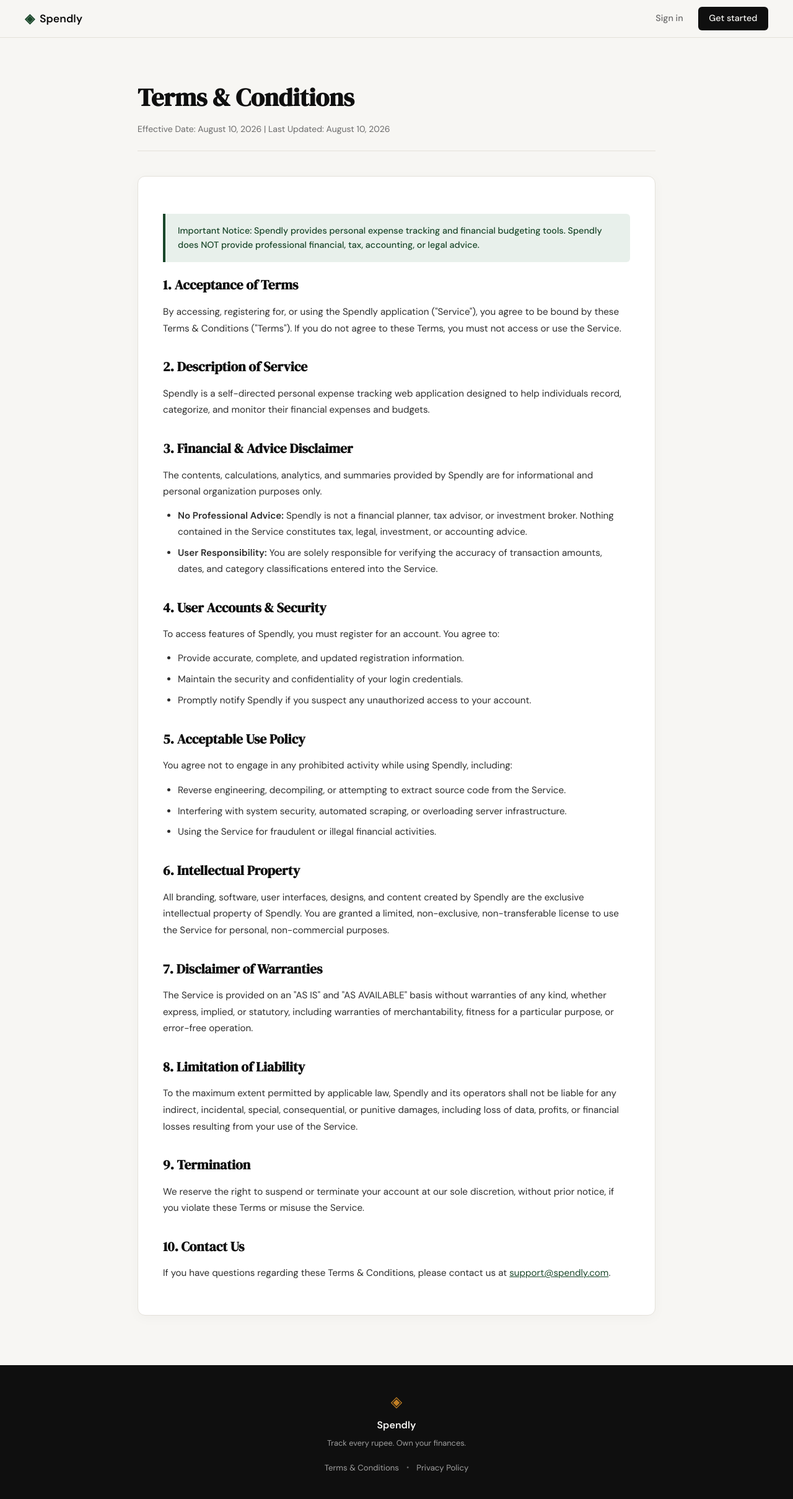
After one commit to Mathedu-pandian/spendly-expense-tracker, a Flask app: page /terms in a window 1280 px wide. The commit adds this page. Shown: the whole page at 62% size. Run offline with Flask 3, Linux system fonts and the light colour scheme.

Commit message:
feat: add Terms & Conditions and Privacy Policy legal pages

```diff
--- a/app.py
+++ b/app.py
@@ -26,6 +26,17 @@ def register():
 @app.route("/login")
 def login():
     return render_template("login.html")
+
+
+@app.route("/terms")
+def terms():
+    return render_template("terms.html")
+
+
+@app.route("/privacy")
+def privacy():
+    return render_template("privacy.html")
+
 
 
 # ------------------------------------------------------------------ #
--- a/static/css/style.css
+++ b/static/css/style.css
@@ -507,6 +507,113 @@ a { color: inherit; text-decoration: none; }
     color: var(--ink-faint);
 }
 
+.footer-legal {
+    display: flex;
+    align-items: center;
+    gap: 0.75rem;
+    margin-top: 0.75rem;
+    font-size: 0.825rem;
+}
+
+.footer-legal a {
+    color: var(--ink-faint);
+    transition: color 0.2s;
+}
+
+.footer-legal a:hover {
+    color: var(--paper);
+    text-decoration: underline;
+}
+
+.footer-dot {
+    color: var(--ink-muted);
+    font-size: 0.75rem;
+}
+
+/* ------------------------------------------------------------------ */
+/* Legal Pages                                                         */
+/* ------------------------------------------------------------------ */
+
+.legal-section {
+    padding: 4rem 2rem 5rem;
+    max-width: 900px;
+    margin: 0 auto;
+}
+
+.legal-header {
+    margin-bottom: 2.5rem;
+    padding-bottom: 1.5rem;
+    border-bottom: 1px solid var(--border);
+}
+
+.legal-title {
+    font-family: var(--font-display);
+    font-size: 2.5rem;
+    color: var(--ink);
+    margin-bottom: 0.5rem;
+}
+
+.legal-meta {
+    font-size: 0.875rem;
+    color: var(--ink-muted);
+}
+
+.legal-card {
+    background: var(--paper-card);
+    border: 1px solid var(--border);
+    border-radius: var(--radius-md);
+    padding: 2.5rem;
+    box-shadow: 0 4px 20px rgba(0,0,0,0.03);
+}
+
+.legal-block {
+    margin-bottom: 2rem;
+}
+
+.legal-block:last-child {
+    margin-bottom: 0;
+}
+
+.legal-subtitle {
+    font-family: var(--font-display);
+    font-size: 1.35rem;
+    color: var(--ink);
+    margin-bottom: 0.75rem;
+    display: flex;
+    align-items: center;
+    gap: 0.5rem;
+}
+
+.legal-text {
+    font-size: 0.95rem;
+    color: var(--ink-soft);
+    line-height: 1.75;
+    margin-bottom: 0.85rem;
+}
+
+.legal-list {
+    margin-left: 1.5rem;
+    margin-bottom: 1rem;
+    color: var(--ink-soft);
+    font-size: 0.95rem;
+    line-height: 1.7;
+}
+
+.legal-list li {
+    margin-bottom: 0.5rem;
+}
+
+.legal-highlight {
+    background: var(--accent-light);
+    border-left: 4px solid var(--accent);
+    padding: 1rem 1.25rem;
+    border-radius: 0 var(--radius-sm) var(--radius-sm) 0;
+    margin: 1.25rem 0;
+    font-size: 0.9rem;
+    color: var(--accent);
+    font-weight: 500;
+}
+
 /* ------------------------------------------------------------------ */
 /* Responsive                                                          */
 /* ------------------------------------------------------------------ */
--- a/templates/base.html
+++ b/templates/base.html
@@ -34,6 +34,11 @@
             <span class="brand-icon">◈</span>
             <span class="footer-name">Spendly</span>
             <p class="footer-copy">Track every rupee. Own your finances.</p>
+            <div class="footer-legal">
+                <a href="{{ url_for('terms') }}">Terms & Conditions</a>
+                <span class="footer-dot">•</span>
+                <a href="{{ url_for('privacy') }}">Privacy Policy</a>
+            </div>
         </div>
     </footer>
 
--- /dev/null
+++ b/templates/terms.html
@@ -0,0 +1,102 @@
+{% extends "base.html" %}
+
+{% block title %}Terms & Conditions — Spendly{% endblock %}
+
+{% block content %}
+<section class="legal-section">
+    <div class="legal-header">
+        <h1 class="legal-title">Terms & Conditions</h1>
+        <p class="legal-meta">Effective Date: August 10, 2026 | Last Updated: August 10, 2026</p>
+    </div>
+
+    <div class="legal-card">
+        <div class="legal-highlight">
+            Important Notice: Spendly provides personal expense tracking and financial budgeting tools. Spendly does NOT provide professional financial, tax, accounting, or legal advice.
+        </div>
+
+        <div class="legal-block">
+            <h2 class="legal-subtitle">1. Acceptance of Terms</h2>
+            <p class="legal-text">
+                By accessing, registering for, or using the Spendly application ("Service"), you agree to be bound by these Terms & Conditions ("Terms"). If you do not agree to these Terms, you must not access or use the Service.
+            </p>
+        </div>
+
+        <div class="legal-block">
+            <h2 class="legal-subtitle">2. Description of Service</h2>
+            <p class="legal-text">
+                Spendly is a self-directed personal expense tracking web application designed to help individuals record, categorize, and monitor their financial expenses and budgets.
+            </p>
+        </div>
+
+        <div class="legal-block">
+            <h2 class="legal-subtitle">3. Financial & Advice Disclaimer</h2>
+            <p class="legal-text">
+                The contents, calculations, analytics, and summaries provided by Spendly are for informational and personal organization purposes only.
+            </p>
+            <ul class="legal-list">
+                <li><strong>No Professional Advice:</strong> Spendly is not a financial planner, tax advisor, or investment broker. Nothing contained in the Service constitutes tax, legal, investment, or accounting advice.</li>
+                <li><strong>User Responsibility:</strong> You are solely responsible for verifying the accuracy of transaction amounts, dates, and category classifications entered into the Service.</li>
+            </ul>
+        </div>
+
+        <div class="legal-block">
+            <h2 class="legal-subtitle">4. User Accounts & Security</h2>
+            <p class="legal-text">
+                To access features of Spendly, you must register for an account. You agree to:
+            </p>
+            <ul class="legal-list">
+                <li>Provide accurate, complete, and updated registration information.</li>
+                <li>Maintain the security and confidentiality of your login credentials.</li>
+                <li>Promptly notify Spendly if you suspect any unauthorized access to your account.</li>
+            </ul>
+        </div>
+
+        <div class="legal-block">
+            <h2 class="legal-subtitle">5. Acceptable Use Policy</h2>
+            <p class="legal-text">
+                You agree not to engage in any prohibited activity while using Spendly, including:
+            </p>
+            <ul class="legal-list">
+                <li>Reverse engineering, decompiling, or attempting to extract source code from the Service.</li>
+                <li>Interfering with system security, automated scraping, or overloading server infrastructure.</li>
+                <li>Using the Service for fraudulent or illegal financial activities.</li>
+            </ul>
+        </div>
+
+        <div class="legal-block">
+            <h2 class="legal-subtitle">6. Intellectual Property</h2>
+            <p class="legal-text">
+                All branding, software, user interfaces, designs, and content created by Spendly are the exclusive intellectual property of Spendly. You are granted a limited, non-exclusive, non-transferable license to use the Service for personal, non-commercial purposes.
+            </p>
+        </div>
+
+        <div class="legal-block">
+            <h2 class="legal-subtitle">7. Disclaimer of Warranties</h2>
+            <p class="legal-text">
+                The Service is provided on an "AS IS" and "AS AVAILABLE" basis without warranties of any kind, whether express, implied, or statutory, including warranties of merchantability, fitness for a particular purpose, or error-free operation.
+            </p>
+        </div>
+
+        <div class="legal-block">
+            <h2 class="legal-subtitle">8. Limitation of Liability</h2>
+            <p class="legal-text">
+                To the maximum extent permitted by applicable law, Spendly and its operators shall not be liable for any indirect, incidental, special, consequential, or punitive damages, including loss of data, profits, or financial losses resulting from your use of the Service.
+            </p>
+        </div>
+
+        <div class="legal-block">
+            <h2 class="legal-subtitle">9. Termination</h2>
+            <p class="legal-text">
+                We reserve the right to suspend or terminate your account at our sole discretion, without prior notice, if you violate these Terms or misuse the Service.
+            </p>
+        </div>
+
+        <div class="legal-block">
+            <h2 class="legal-subtitle">10. Contact Us</h2>
+            <p class="legal-text">
+                If you have questions regarding these Terms & Conditions, please contact us at <a href="mailto:support@spendly.com" style="color: var(--accent); text-decoration: underline;">support@spendly.com</a>.
+            </p>
+        </div>
+    </div>
+</section>
+{% endblock %}
```
Also changed, not shown: templates/privacy.html (added, +93 -0 lines).
